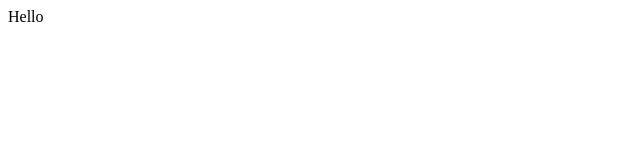
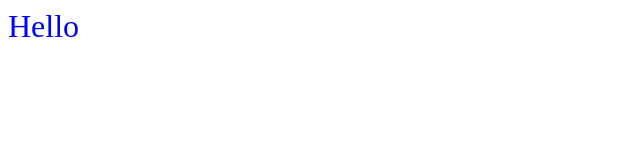
Before and after one commit to thanhngocvu/myself, a plain HTML site: page index.html in a window 1280 px wide. Shown: the whole page, without its empty margins (0-640 px from the left). Drawn offline with Linux system fonts and the light colour scheme.

Commit message:
modify index.html

```diff
--- a/index.html
+++ b/index.html
@@ -7,6 +7,6 @@
     <title>Myself</title>
 </head>
 <body>
-    <div>Hello</div>
+    <div style="color: blue; font-size: xx-large;">Hello</div>
 </body>
 </html>
```
